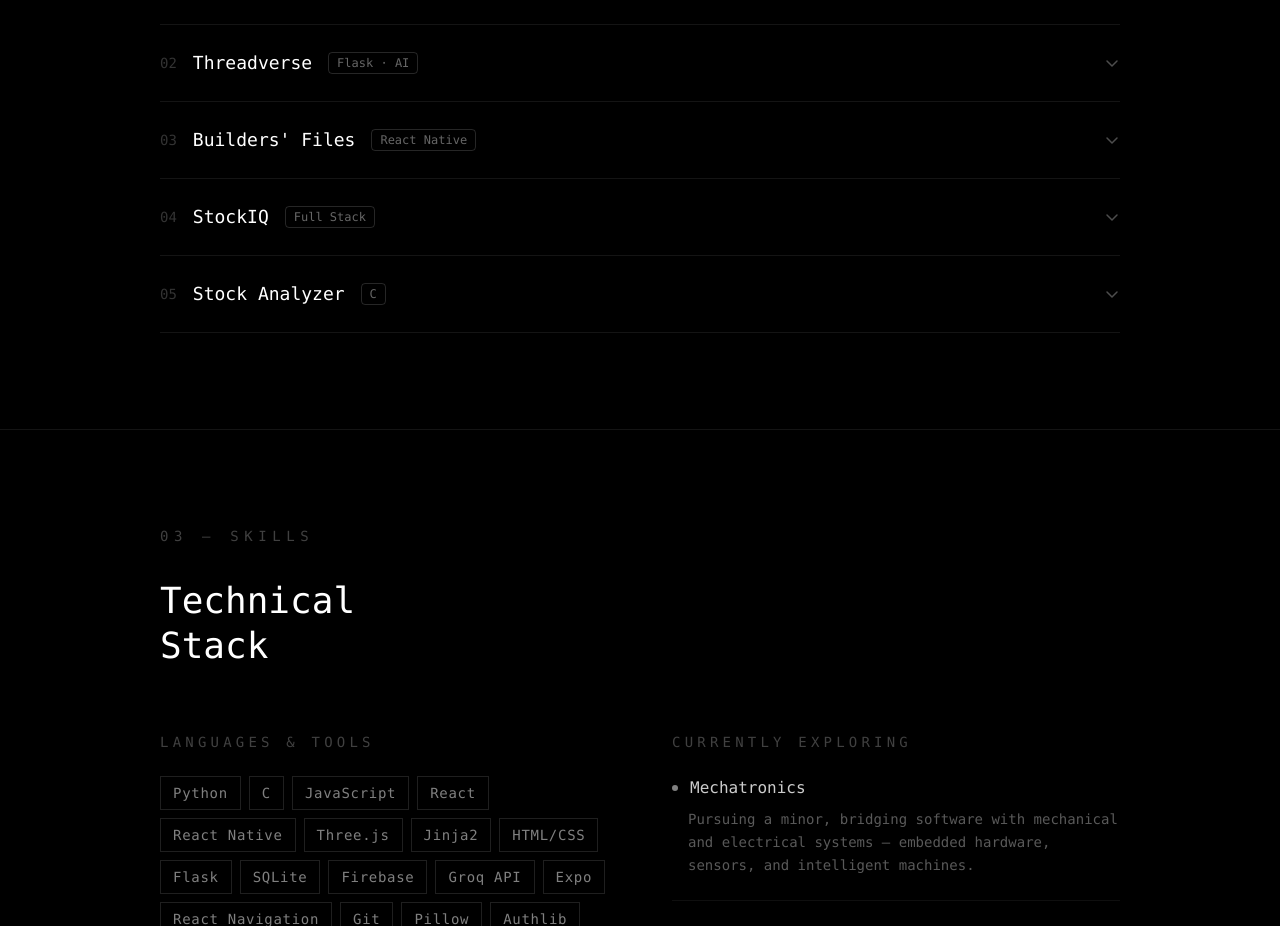
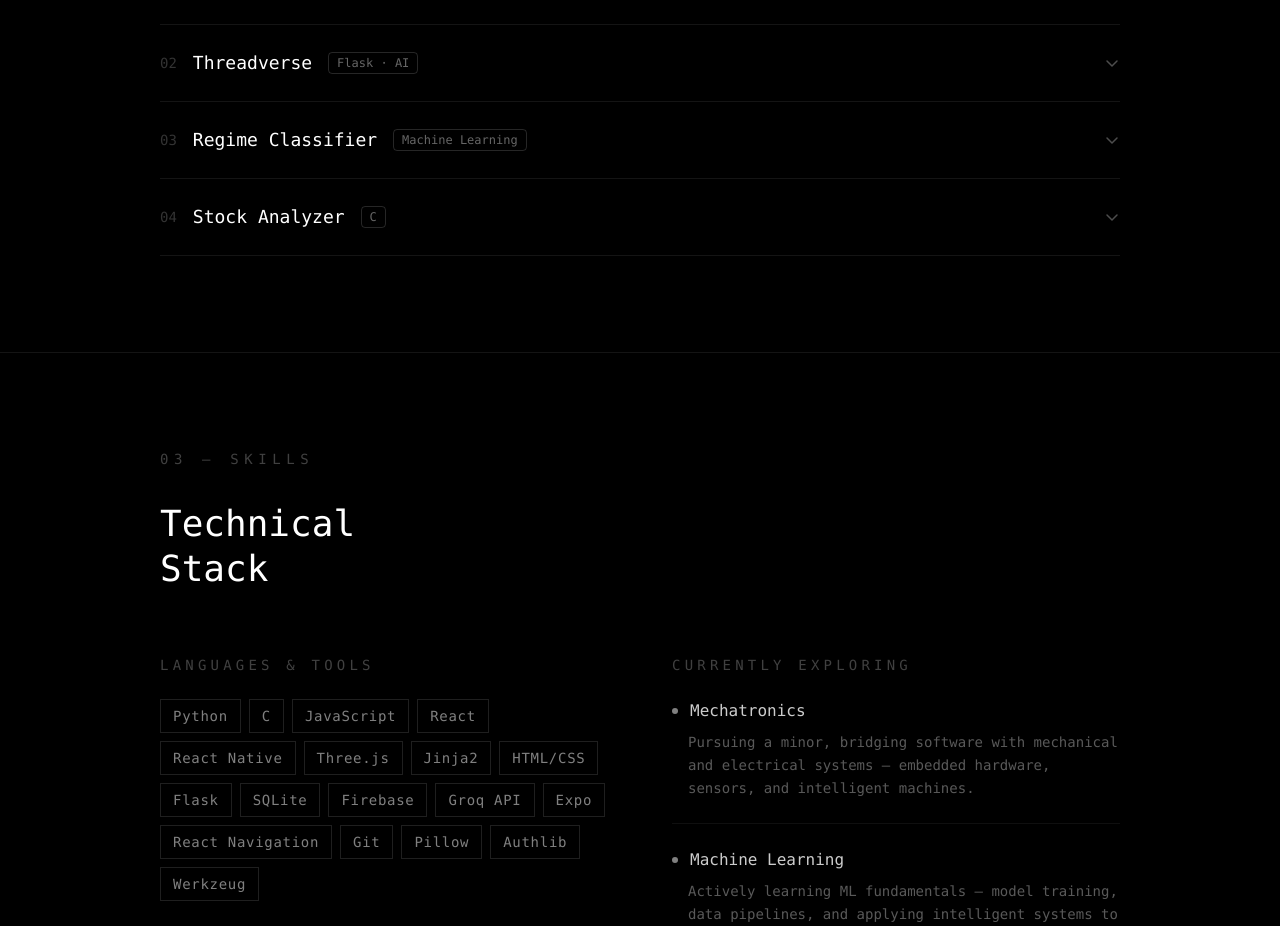
Before and after one commit to Aditi-Atodaria/Portfolio_Website, a Next.js app in the folder aditi-next/: page / in a window 1280 px wide. Shown: the part 1920-2846 px from the top of the page. Built offline with nearby package versions, Linux system fonts and the light colour scheme.

Commit message:
Update portfolio-hero-with-paper-shaders.tsx

```diff
--- a/aditi-next/src/components/ui/portfolio-hero-with-paper-shaders.tsx
+++ b/aditi-next/src/components/ui/portfolio-hero-with-paper-shaders.tsx
@@ -38,33 +38,19 @@ const PROJECTS = [
     demo: "https://threadverse-3m5g.onrender.com/login",
   },
   {
-    name: "Builders' Files",
-    tag: "React Native",
-    subtitle: "Property Inventory Management App",
-    desc: "A cross-platform mobile app built for building contractors to manage property sites and track unit inventory status across all their projects in one place.",
+    name: "Regime Classifier",
+    tag: "Machine Learning",
+    subtitle: "Softmax Regression from Scratch",
+    desc: "A multi-class classifier written in plain NumPy that predicts a stock's market regime (trending up, trending down, volatile, range-bound) from technical indicators, built to understand how classification models learn and checked honestly against baselines and scikit-learn.",
     bullets: [
-      { bold: "Unit status tracking", rest: "— sold, on hold, or on loan — across all property sites" },
-      { bold: "Firebase Realtime Database", rest: "for live synchronisation of unit data across devices" },
-      { bold: "Drawer + Stack + Tab navigation", rest: "via React Navigation for seamless multi-screen flows" },
-      { bold: "Multi-site management", rest: "letting contractors oversee all projects from a single interface" },
+      { bold: "Built from scratch in NumPy", rest: "— softmax, cross-entropy loss, L2 regularisation and gradient descent" },
+      { bold: "Verified for correctness", rest: "with a numerical gradient check, 11 unit tests, and 99.97% prediction agreement with scikit-learn" },
+      { bold: "Leak-free evaluation", rest: "using a chronological train/test split, a gap for the forecast task, and a scaler fitted on training data only" },
+      { bold: "77.2% accuracy, 0.705 macro-F1", rest: "on held-out data when classifying today's regime, vs 55.9% and 0.179 for the majority class" },
+      { bold: "Honest forecasting result", rest: "— the 5-day-ahead forecast did not beat a persistence baseline (macro-F1 0.630 vs 0.727)" },
     ],
-    stack: ["React Native", "Expo", "Firebase", "React Navigation", "JavaScript"],
-    github: "https://github.com/Aditi-Atodaria/Builders_Files",
-  },
-  {
-    name: "StockIQ",
-    tag: "Full Stack",
-    subtitle: "Stock Market Intelligence Platform",
-    desc: "A full-stack web platform that reads a stock's current market behaviour and surfaces the trading strategy best suited to that specific condition — not a generic one.",
-    bullets: [
-      { bold: "Momentum vs. mean-reversion detection", rest: "to classify the stock's current market regime" },
-      { bold: "Live news sentiment scoring", rest: "layered on top of technical data for a multi-signal view" },
-      { bold: "Technical indicator analysis", rest: "computing RSI, volume, and trend signals from price data" },
-      { bold: "Appropriate strategy surfacing", rest: "matched dynamically to the detected market condition" },
-      { bold: "Multi-signal stock view", rest: "combining fundamentals, technicals, and sentiment in one dashboard" },
-    ],
-    stack: ["Python", "Flask", "JavaScript", "HTML/CSS", "News Sentiment API"],
-    github: "https://github.com/Aditi-Atodaria/StockIQ",
+    stack: ["Python", "NumPy", "scikit-learn", "pandas", "Matplotlib", "pytest"],
+    github: "https://github.com/Aditi-Atodaria/Regime-Classifier",
   },
   {
     name: "Stock Analyzer",
```
